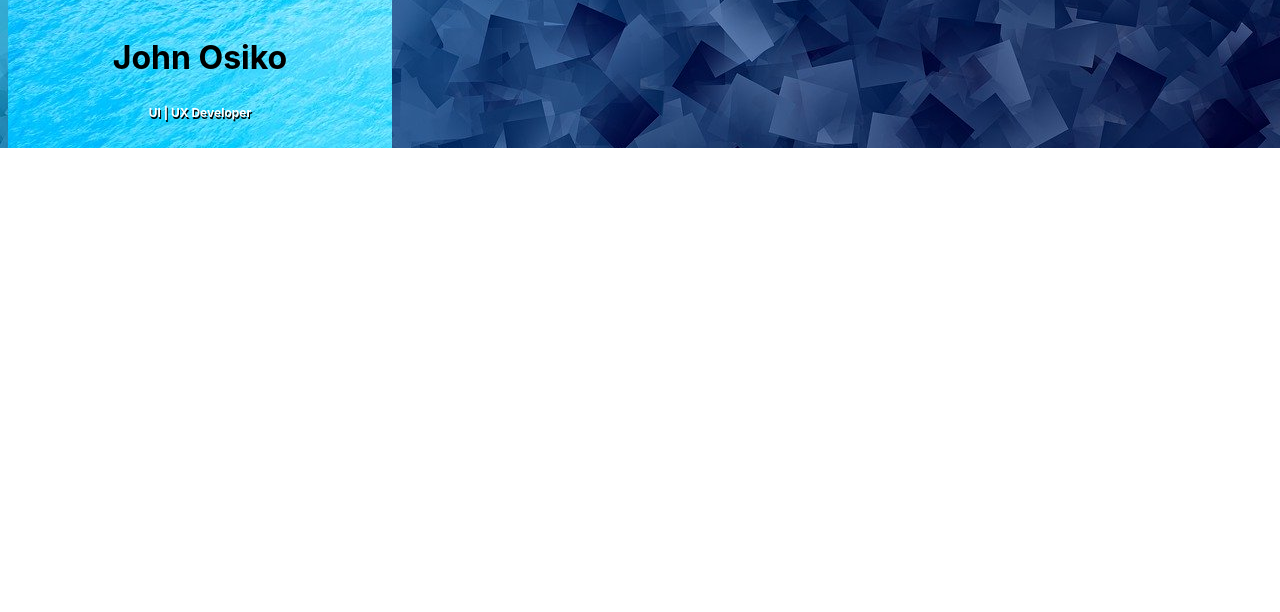
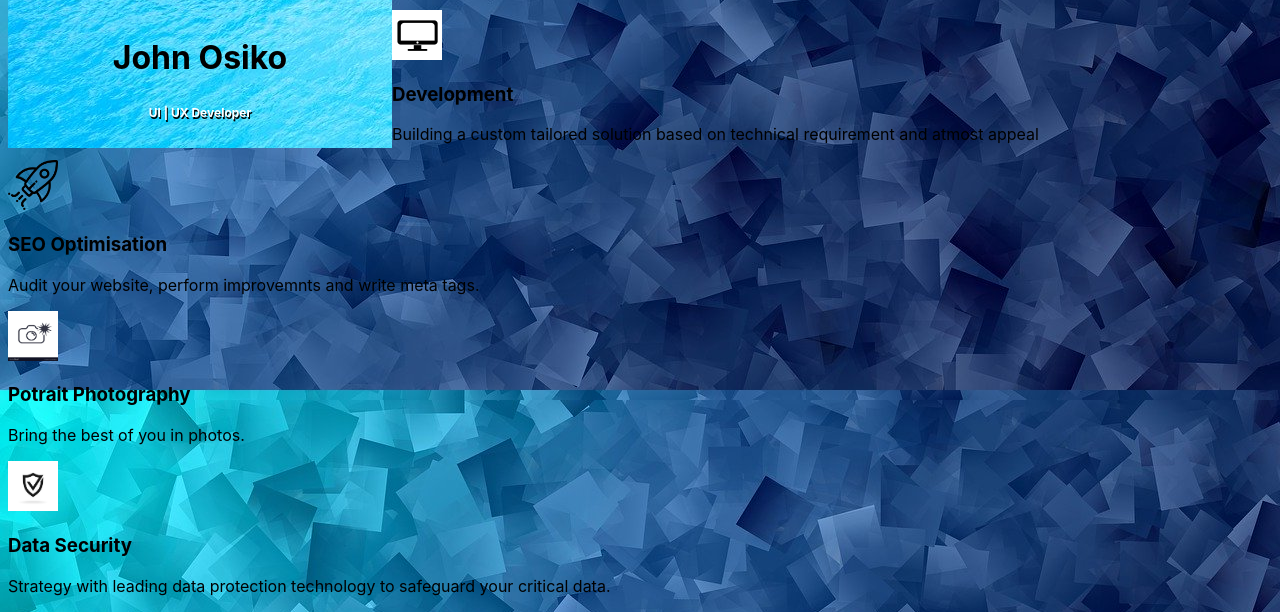
Before and after one commit to John-Osiko/OJ-Portfolio, a plain HTML site: page about-me.html in a window 1280 px wide. Shown: the part 714-1326 px from the top of the page. Before the commit the page ends 862 px from the top, so only its background shows below. Drawn offline with Linux system fonts and the light colour scheme.

Commit message:
Add h3, p and div

```diff
--- a/about-me.html
+++ b/about-me.html
@@ -40,7 +40,32 @@
         <hr>
     </div>
     <h2>my services</h2>
-    <div class="services"></div>
+    <div class="services">
+        <div>
+            <img src="./Images/Desktop Computer Icon.png" height="50px" width="50px">
+            <h3>Development</h3>
+            <p>Building a custom tailored solution based on technical requirement and atmost appeal</p>
+        </div>
+
+        <div>
+            <img src="./Images/Rocket icon.png" height="50px" width="50px">
+            <h3>SEO Optimisation</h3>
+            <p>Audit your website, perform improvemnts and write meta tags.</p>
+        </div>
+
+        <div>
+            <img src="./Images/Camera icon isolated Royalty Free Vector Image….jpeg" height="50px" width="50px">
+            <h3>Potrait Photography</h3>
+            <p>Bring the best of you in photos.</p>
+        </div>
+
+        <div>
+            <img src="./Images/Stock Image_ Signs_Symbols.jpeg" height="50px" width="50px">
+            <h3>Data Security</h3>
+            <p>Strategy with leading data protection technology to safeguard your critical data.</p>
+        </div>
+
+    </div>
 </body>
 
 </html>
```
